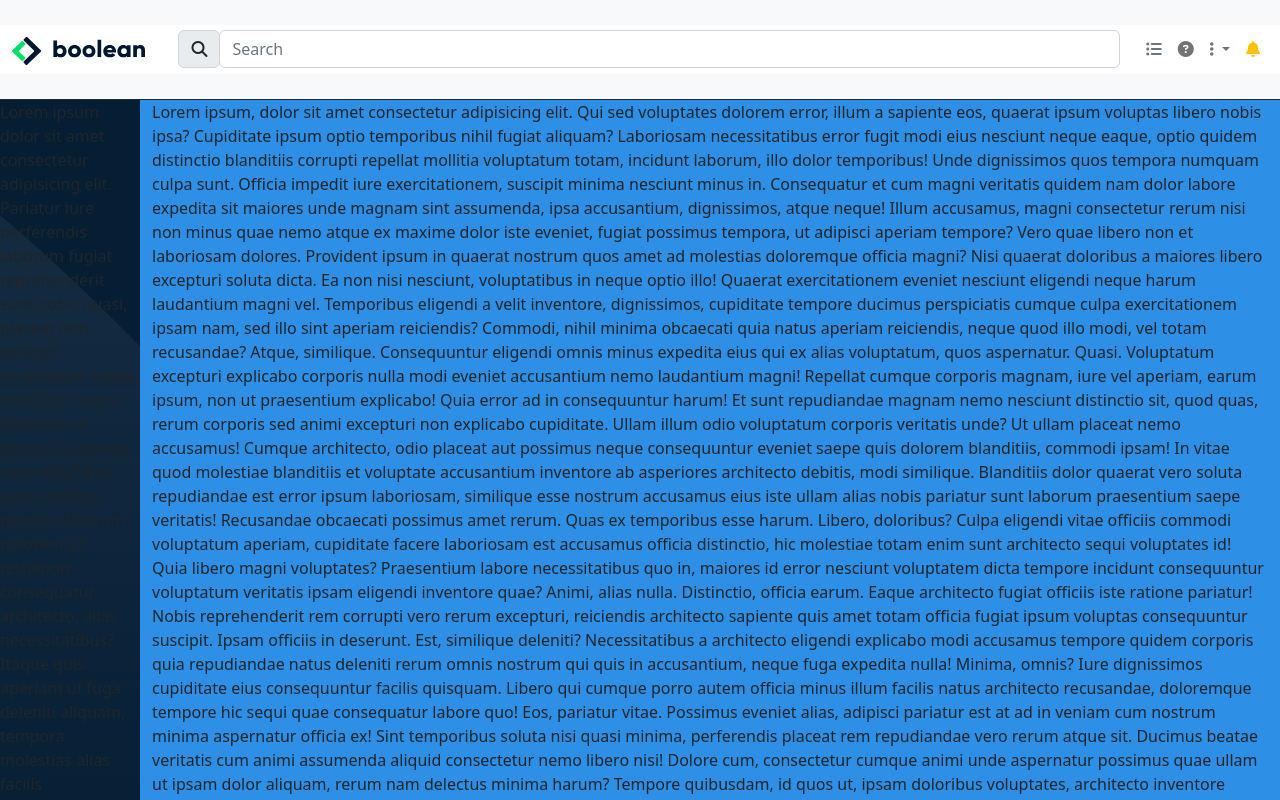
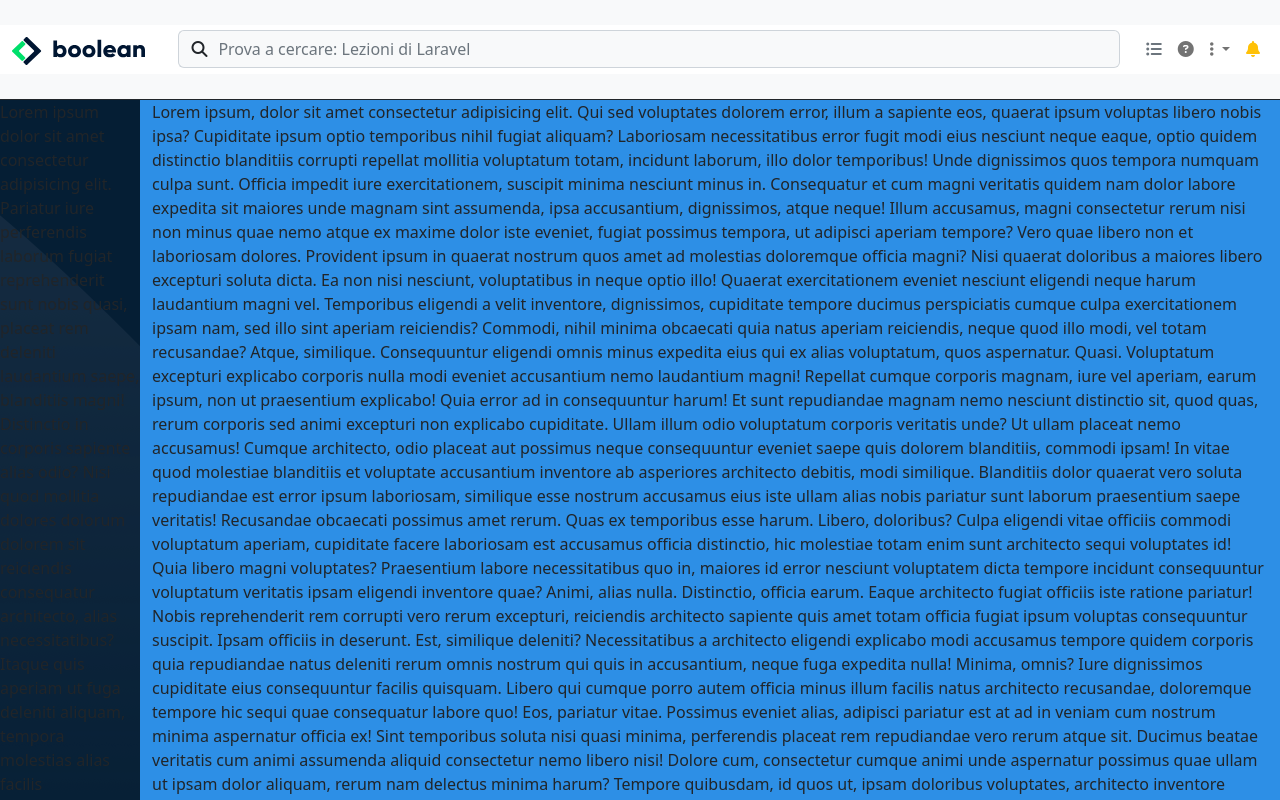
Before and after one commit to Riccardo15Pinto/html-css-bootstrap-dashboard, a plain HTML site: page index.html in a window 1280 px wide. Drawn offline with nearby package versions, Linux system fonts and the light colour scheme.

Commit message:
set input search in navbar

```diff
--- a/index.html
+++ b/index.html
@@ -29,12 +29,12 @@
             <div class="w-75">
                 <div class="input-group">
                     <div class="input-group-prepend">
-                        <span class="input-group-text" id="Search">
+                        <span class="input-group-text rounded-0 rounded-start border-end-0 bg-light" id="Search">
                             <i class="fa-solid fa-magnifying-glass py-1"></i>
                         </span>
                     </div>
                     <form class="d-flex flex-grow-1" role="search">
-                        <input class="form-control" type="search" placeholder="Search" aria-describedby="Search">
+                        <input class="form-control rounded-0 rounded-end border-start-0 bg-light p-0" type="search" placeholder="Prova a cercare: Lezioni di Laravel" aria-describedby="Search">
                     </form>
                 </div>
             </div>
```
